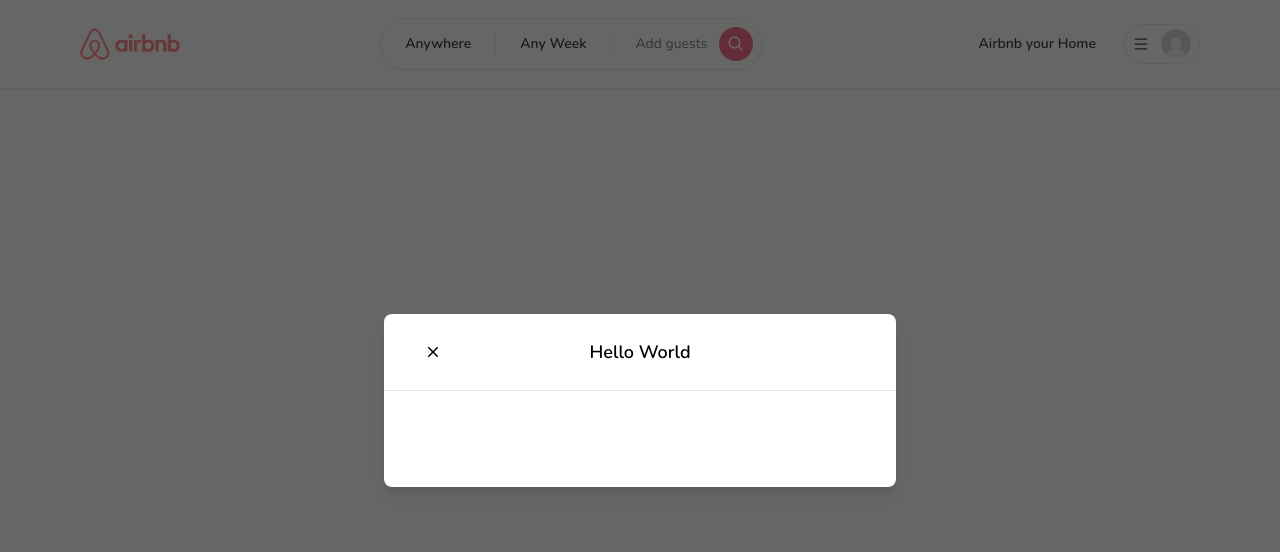
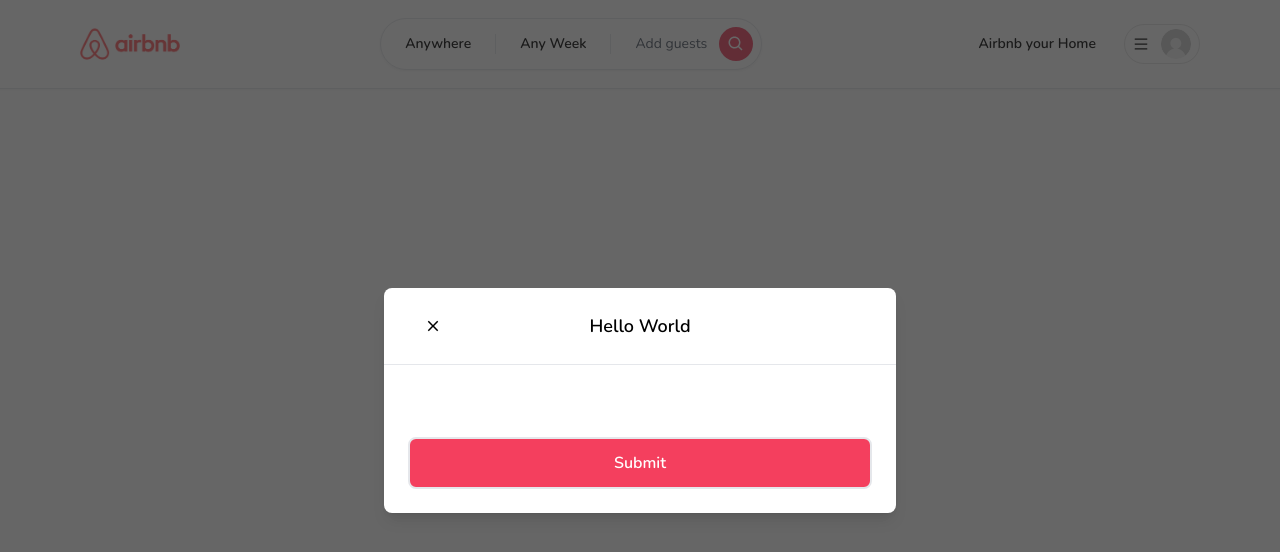
Before and after one commit to yashlad27/airbnb-video, a Next.js app: page / in a window 1280 px wide. Shown: the top 552 px of the page. Built offline with nearby package versions, Linux system fonts and the light colour scheme.

Commit message:
creating submit button

```diff
--- a/app/components/Button.tsx
+++ b/app/components/Button.tsx
@@ -1,6 +1,59 @@
-const Button = () => {
+'use client';
+
+import { IconType } from 'react-icons';
+
+interface ButtonProps {
+    label: string;
+    onClick: (e: React.MouseEvent<HTMLButtonElement>) => void;
+    disabled?: boolean;
+    outline?: boolean;
+    small?: boolean;
+    icon: IconType;
+}
+
+const Button: React.FC<ButtonProps> = ({
+    label,
+    onClick,
+    disabled,
+    outline,
+    small,
+    icon: Icon,
+}) => {
+
     return (
-        <button></button>
+        <button
+            onClick={onClick}
+            disabled={disabled}
+            className={`
+                relative
+                disabled:opacity-70
+                disabled:cursor-not-allowed
+                rounded-lg
+                hover:opacity-80
+                transition
+                w-full
+                ${outline ? 'bg-white' : 'bg-rose-500'}
+                ${outline ? 'border-black' : 'bg-rose-500'}
+                ${outline ? 'text-black' : 'text-white'}
+                ${small ? 'py-1' : 'py-3'}
+                ${small ? 'text-sm' : 'text-md'}
+                ${small ? 'font-light' : 'font-semibold'}
+                ${small ? 'border-[1px]' : 'border-2'}
+            `}
+        >
+            {Icon && (
+                <Icon
+                    size={24}
+                    className="
+                        absolute
+                        left-4
+                        top-3
+                    "
+                />
+            )}
+
+            {label}
+        </button>
     );
 };
 
--- a/app/components/modals/Modal.tsx
+++ b/app/components/modals/Modal.tsx
@@ -14,7 +14,7 @@
     actionLabel?: string;
     disabled?: boolean;
     secondaryAction?: () => void;
-    secondaryLabel?: string;
+    secondaryActionLabel?: string;
 }
 const Modal: React.FC<ModalProps> = ({
     isOpen,
@@ -26,7 +26,7 @@
     actionLabel,
     disabled,
     secondaryAction,
-    secondaryLabel,
+    secondaryActionLabel,
 }) => {
     const [showModal, setShowModal] = useState(isOpen);
 
@@ -166,7 +166,20 @@
                                     gap-4
                                     w-full
                                 '>
-                                    <Button />
+                                    {secondaryAction && secondaryActionLabel && (
+                                        <Button
+                                        outline
+                                        disabled={disabled}
+                                        label={secondaryActionLabel}
+                                        onClick={handleSecondaryAction}
+                                        />
+                                    )}
+
+                                    <Button
+                                        disabled={disabled}
+                                        label={actionLabel}
+                                        onClick={handleSubmit}
+                                    />
                                 </div>
                             </div>
                         </div>
--- a/app/layout.tsx
+++ b/app/layout.tsx
@@ -21,7 +21,7 @@
     <html lang="en">
       <body className={font.className}>
         <ClientOnly>
-          <Modal title="Hello World" isOpen />
+          <Modal actionLabel="Submit" title="Hello World" isOpen />
           <Navbar />
         </ClientOnly>
         {children}
```
